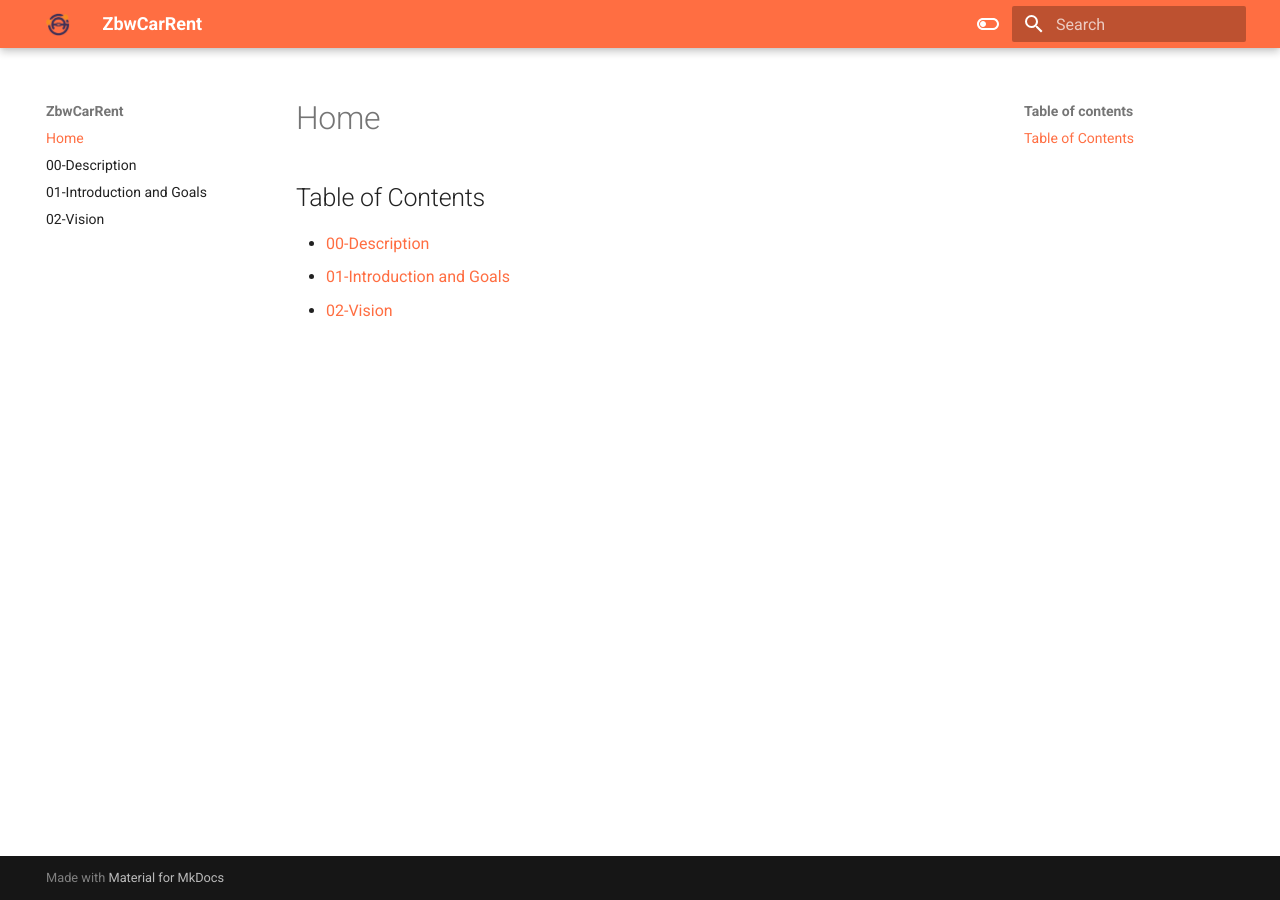
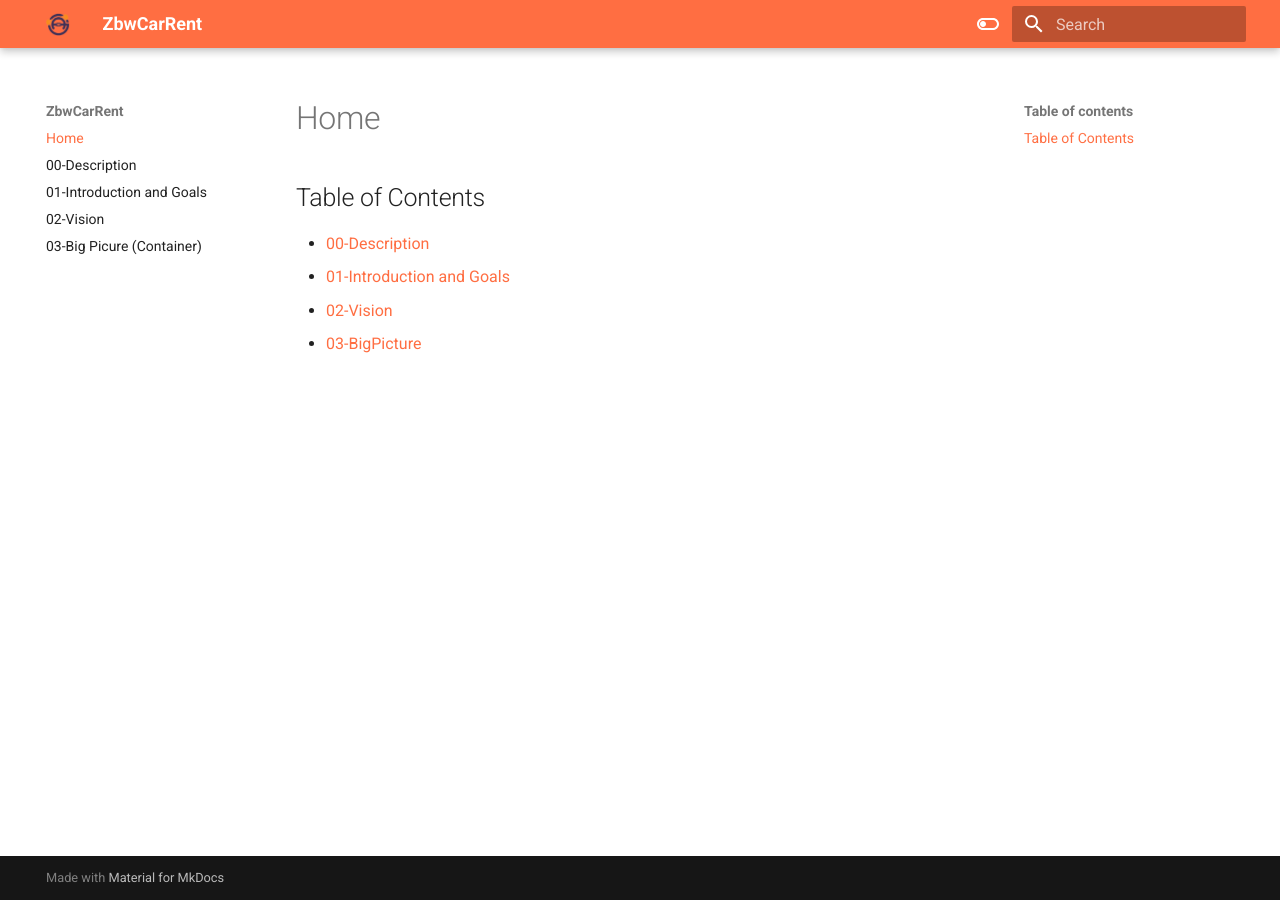
Before and after one commit to ricardo17coelho/CarRent, an MkDocs documentation site: the page built from docs/docs/index.md, in a window 1280 px wide. Built offline with MkDocs 1.6.1 and Material for MkDocs 9.7.7, drawn with Linux system fonts in a browser that asks for light colours.

Commit message:
docs: add BigPicture page initial version

```diff
--- /dev/null
+++ b/docs/docs/03.BigPicture.md
@@ -0,0 +1,3 @@
+# 03-Big Picure (Container)
+
+![overview-container](images/overview-container.drawio.png)
--- a/docs/docs/index.md
+++ b/docs/docs/index.md
@@ -4,3 +4,4 @@
 - [00-Description](./00.Description.md)
 - [01-Introduction and Goals](./01.IntroductionAndGoals.md)
 - [02-Vision](./02.Vision.md)
+- [03-BigPicture](./03.BigPicture.md)
```
Also changed, not shown: docs/docs/images/overview-container.drawio.png (added).
